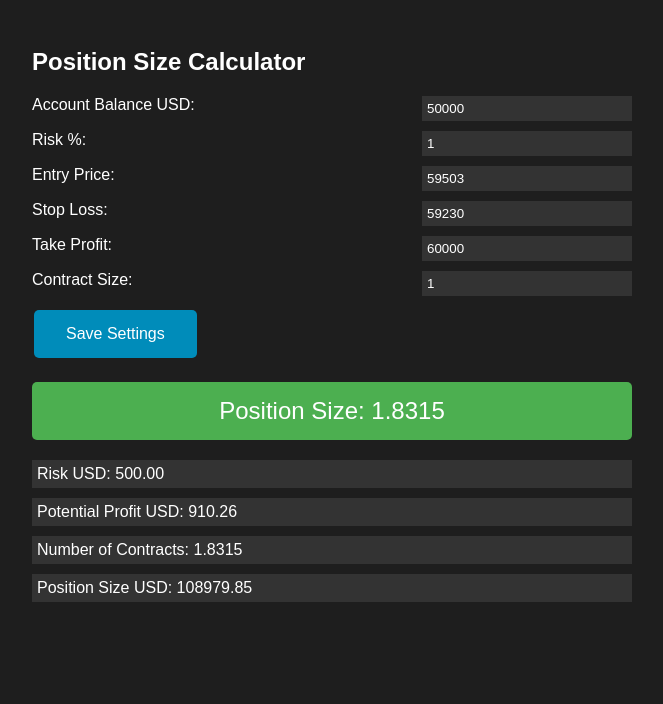
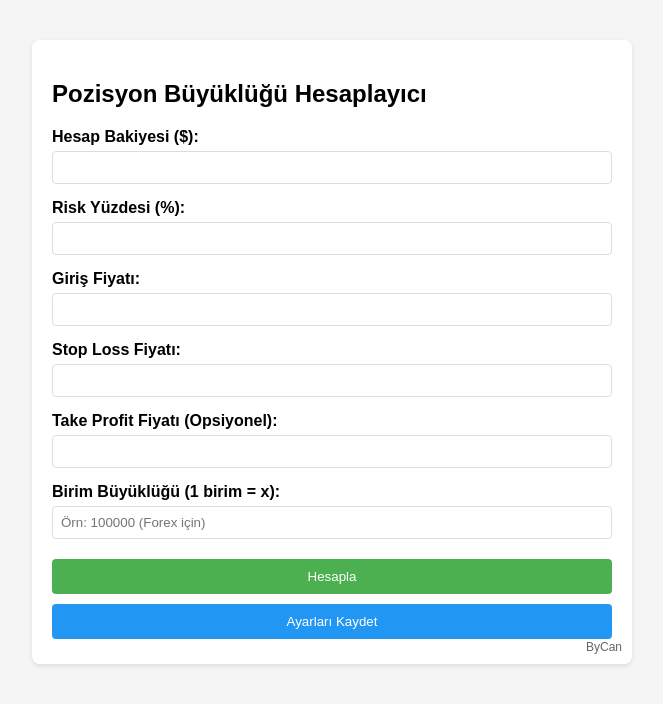
Before and after one commit to 0Can117/Position-Size-C., a plain HTML site: page index.html in a window 1280 px wide. Shown: the whole page, without its empty margins (308-971 px from the left). Drawn offline with Linux system fonts and the light colour scheme.

Commit message:
Update index.html
v2

```diff
--- a/index.html
+++ b/index.html
@@ -1,130 +1,188 @@
 <!DOCTYPE html>
-<html lang="en">
+<html lang="tr">
 <head>
     <meta charset="UTF-8">
     <meta name="viewport" content="width=device-width, initial-scale=1.0">
-    <title>Position Size Calculator</title>
+    <title>Pozisyon Büyüklüğü Hesaplayıcı</title>
     <style>
-        body { font-family: Arial, sans-serif; background-color: #1e1e1e; color: white; }
-        .container { max-width: 600px; margin: 0 auto; padding: 20px; }
-        .input-group { display: flex; justify-content: space-between; margin-bottom: 10px; }
-        input { background-color: #333; color: white; border: none; padding: 5px; width: 200px; }
-        .result { background-color: #333; padding: 5px; margin-top: 10px; }
-        #contractsResult {
-            font-size: 24px;
-            text-align: center;
+        body {
+            font-family: Arial, sans-serif;
+            max-width: 600px;
+            margin: 20px auto;
+            padding: 20px;
+            background-color: #f5f5f5;
+        }
+        .calculator {
+            background: white;
+            padding: 20px;
+            border-radius: 8px;
+            box-shadow: 0 2px 5px rgba(0,0,0,0.1);
+            position: relative;
+        }
+        .input-group {
+            margin: 15px 0;
+        }
+        label {
+            display: block;
+            margin-bottom: 5px;
+            font-weight: bold;
+        }
+        input {
+            width: 100%;
+            padding: 8px;
+            border: 1px solid #ddd;
+            border-radius: 4px;
+            box-sizing: border-box;
+        }
+        button {
             background-color: #4CAF50;
-            padding: 15px;
-            margin: 20px 0;
-            border-radius: 5px;
+            color: white;
+            padding: 10px 20px;
+            border: none;
+            border-radius: 4px;
+            cursor: pointer;
+            margin: 5px 0;
+            width: 100%;
         }
-        #saveButton {
-            background-color: #008CBA;
-            border: none;
-            color: white;
-            padding: 15px 32px;
-            text-align: center;
-            text-decoration: none;
-            display: inline-block;
-            font-size: 16px;
-            margin: 4px 2px;
-            cursor: pointer;
-            border-radius: 5px;
+        button:hover {
+            background-color: #45a049;
+        }
+        #saveSettings {
+            background-color: #2196F3;
+        }
+        #saveSettings:hover {
+            background-color: #1976D2;
+        }
+        #result {
+            margin-top: 20px;
+            padding: 10px;
+            background-color: #f0f0f0;
+            border-radius: 4px;
+            display: none;
+        }
+        .warning {
+            color: red;
+            font-weight: bold;
+        }
+        .signature {
+            position: absolute;
+            bottom: 10px;
+            right: 10px;
+            font-size: 12px;
+            color: #666;
         }
     </style>
 </head>
 <body>
-    <div class="container">
-        <h2>Position Size Calculator</h2>
+    <div class="calculator">
+        <h2>Pozisyon Büyüklüğü Hesaplayıcı</h2>
+        <form id="calcForm">
             <div class="input-group">
-            <label for="accountBalance">Account Balance USD:</label>
-            <input type="number" id="accountBalance" value="50000">
+                <label for="accountBalance">Hesap Bakiyesi ($):</label>
+                <input type="number" id="accountBalance" step="0.01" required>
             </div>
             <div class="input-group">
-            <label for="risk">Risk %:</label>
-            <input type="number" id="risk" value="1" step="0.01">
+                <label for="riskPercentage">Risk Yüzdesi (%):</label>
+                <input type="number" id="riskPercentage" step="0.01" min="0" max="100" required>
             </div>
             <div class="input-group">
-            <label for="entryPrice">Entry Price:</label>
-            <input type="number" id="entryPrice" value="59503" step="0.01">
+                <label for="entryPrice">Giriş Fiyatı:</label>
+                <input type="number" id="entryPrice" step="0.0000000001" required>
             </div>
             <div class="input-group">
-            <label for="stopLoss">Stop Loss:</label>
-            <input type="number" id="stopLoss" value="59230" step="0.01">
+                <label for="stopLoss">Stop Loss Fiyatı:</label>
+                <input type="number" id="stopLoss" step="0.0000000001" required>
             </div>
             <div class="input-group">
-            <label for="takeProfit">Take Profit:</label>
-            <input type="number" id="takeProfit" value="60000" step="0.01">
+                <label for="takeProfit">Take Profit Fiyatı (Opsiyonel):</label>
+                <input type="number" id="takeProfit" step="0.0000000001">
             </div>
             <div class="input-group">
-            <label for="contractSize">Contract Size:</label>
-            <input type="number" id="contractSize" value="1" step="0.01">
+                <label for="lotSize">Birim Büyüklüğü (1 birim = x):</label>
+                <input type="number" id="lotSize" step="1" required placeholder="Örn: 100000 (Forex için)">
             </div>
-        <button id="saveButton">Save Settings</button>
-        <div id="contractsResult"></div>
-        <div class="result" id="riskUsd"></div>
-        <div class="result" id="profitUsd"></div>
-        <div class="result" id="positionSize"></div>
-        <div class="result" id="positionSizeUsd"></div>
+            <button type="submit">Hesapla</button>
+            <button type="button" id="saveSettings">Ayarları Kaydet</button>
+        </form>
+        <div id="result">
+            <h3>Sonuç:</h3>
+            <p>Pozisyon Büyüklüğü: <span id="positionSize"></span> birim</p>
+            <p>Risk Edilen Tutar: $<span id="riskAmount"></span></p>
+            <p>Stop Loss Durumunda Kayıp: $<span id="lossAmount"></span></p>
+            <p>Take Profit Durumunda Kâr: $<span id="profitAmount"></span></p>
+            <p id="marginWarning" class="warning" style="display: none;">Dikkat: Margin Call Riski! (Pozisyon Büyüklüğü Çok Yüksek)</p>
+        </div>
+        <div class="signature">ByCan</div>
     </div>
 
     <script>
-        function calculatePosition() {
+        // Kayıtlı ayarları yükle
+        window.onload = function() {
+            const savedSettings = JSON.parse(localStorage.getItem('calcSettings')) || {};
+            document.getElementById('accountBalance').value = savedSettings.accountBalance || '';
+            document.getElementById('riskPercentage').value = savedSettings.riskPercentage || '';
+            document.getElementById('lotSize').value = savedSettings.lotSize || '';
+        };
+
+        // Hesaplama işlemi
+        document.getElementById('calcForm').addEventListener('submit', function(e) {
+            e.preventDefault();
+
+            // Giriş değerlerini al
             const accountBalance = parseFloat(document.getElementById('accountBalance').value);
-            const risk = parseFloat(document.getElementById('risk').value) / 100;
+            const riskPercentage = parseFloat(document.getElementById('riskPercentage').value);
             const entryPrice = parseFloat(document.getElementById('entryPrice').value);
             const stopLoss = parseFloat(document.getElementById('stopLoss').value);
-            const takeProfit = parseFloat(document.getElementById('takeProfit').value);
-            const contractSize = parseFloat(document.getElementById('contractSize').value);
+            const takeProfit = document.getElementById('takeProfit').value ? parseFloat(document.getElementById('takeProfit').value) : null;
+            const lotSize = parseFloat(document.getElementById('lotSize').value);
 
-            const riskUsd = accountBalance * risk;
-            const riskPerUnit = Math.abs(entryPrice - stopLoss);
-            const positionSize = riskUsd / riskPerUnit;
-            const positionSizeUsd = positionSize * entryPrice;
-            const numberOfContracts = positionSize / contractSize;
+            // Risk ve pozisyon büyüklüğü hesaplamaları (maksimum hesap bakiyesi ile sınırlı)
+            let riskAmount = accountBalance * (riskPercentage / 100);
+            if (riskAmount > accountBalance) riskAmount = accountBalance; // Maksimum kayıp hesap bakiyesi kadar
+            const pipDifference = Math.abs(entryPrice - stopLoss);
+            let positionSize = (riskAmount / pipDifference) / lotSize;
 
-            // Take profit hesaplama
-            const profitPerUnit = takeProfit - entryPrice;
-            const totalProfit = profitPerUnit * positionSize;
+            // Kayıp hesaplama
+            const lossAmount = riskAmount;
 
-            document.getElementById('contractsResult').textContent = `Position Size: ${numberOfContracts.toFixed(4)}`;
-            document.getElementById('positionSize').textContent = `Number of Contracts: ${numberOfContracts.toFixed(4)}`;
-            document.getElementById('riskUsd').textContent = `Risk USD: ${riskUsd.toFixed(2)}`;
-            document.getElementById('profitUsd').textContent = `Potential Profit USD: ${totalProfit.toFixed(2)}`;
-            document.getElementById('positionSizeUsd').textContent = `Position Size USD: ${positionSizeUsd.toFixed(2)}`;
+            // Kâr/Zarar hesaplama (Take Profit yönüne göre)
+            let profitAmount = 0;
+            if (takeProfit !== null) {
+                const isLong = entryPrice > stopLoss; // Long: giriş > stop, Short: giriş < stop
+                const profitPipDifference = isLong ? (takeProfit - entryPrice) : (entryPrice - takeProfit); // Long için TP - Giriş, Short için Giriş - TP
+                profitAmount = (positionSize * lotSize) * profitPipDifference;
+                // Zarar durumunda maksimum hesap bakiyesi ile sınırla
+                if (profitAmount < 0 && Math.abs(profitAmount) > accountBalance) {
+                    profitAmount = -accountBalance;
+                }
             }
 
-        function saveSettings() {
-            const inputs = document.querySelectorAll('input');
-            inputs.forEach(input => {
-                localStorage.setItem(input.id, input.value);
+            // Margin Call kontrolü (Pozisyon büyüklüğü hesap bakiyesini aşarsa)
+            const positionValue = positionSize * lotSize * entryPrice; // Pozisyonun toplam değeri
+            const marginWarning = positionValue > accountBalance;
+
+            // Sonuçları göster
+            document.getElementById('positionSize').textContent = positionSize.toFixed(4);
+            document.getElementById('riskAmount').textContent = riskAmount.toFixed(2);
+            document.getElementById('lossAmount').textContent = lossAmount.toFixed(2);
+            document.getElementById('profitAmount').textContent = profitAmount.toFixed(2);
+            document.getElementById('result').style.display = 'block';
+
+            // Margin Call uyarısı
+            const marginWarningElement = document.getElementById('marginWarning');
+            marginWarningElement.style.display = marginWarning ? 'block' : 'none';
         });
-            alert('Settings saved successfully!');
-        }
 
-        function loadSettings() {
-            const inputs = document.querySelectorAll('input');
-            inputs.forEach(input => {
-                const savedValue = localStorage.getItem(input.id);
-                if (savedValue !== null) {
-                    input.value = savedValue;
-                }
+        // Ayarları kaydet
+        document.getElementById('saveSettings').addEventListener('click', function() {
+            const settings = {
+                accountBalance: document.getElementById('accountBalance').value,
+                riskPercentage: document.getElementById('riskPercentage').value,
+                lotSize: document.getElementById('lotSize').value
+            };
+            localStorage.setItem('calcSettings', JSON.stringify(settings));
+            alert('Ayarlar kaydedildi!');
         });
-            calculatePosition();
-        }
-
-        // Add event listeners to inputs
-        const inputs = document.querySelectorAll('input');
-        inputs.forEach(input => input.addEventListener('input', calculatePosition));
-
-        // Add event listener to save button
-        document.getElementById('saveButton').addEventListener('click', saveSettings);
-
-        // Load saved settings and perform initial calculation
-        loadSettings();
-
-        // Initial calculation
-        calculatePosition();
     </script>
 </body>
 </html>
```
Lines whose indentation alone changed are shown as unchanged.
